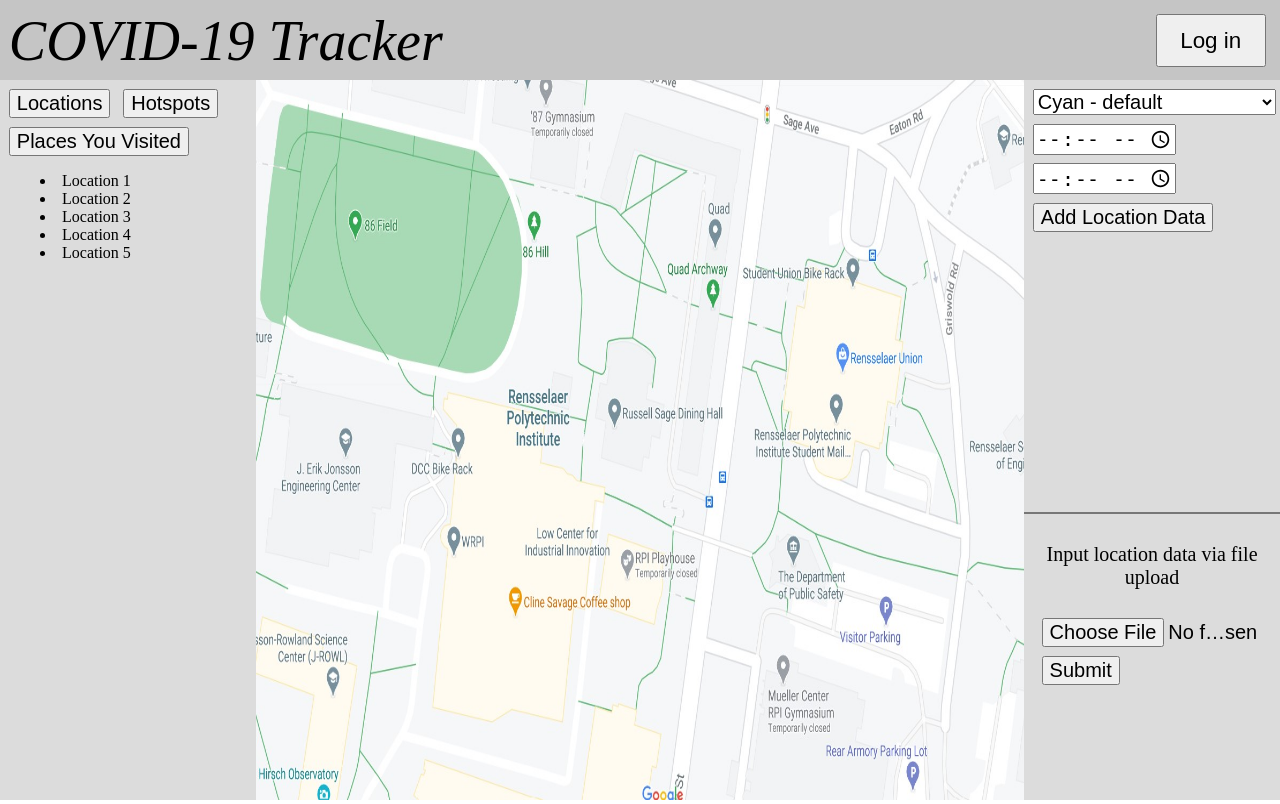
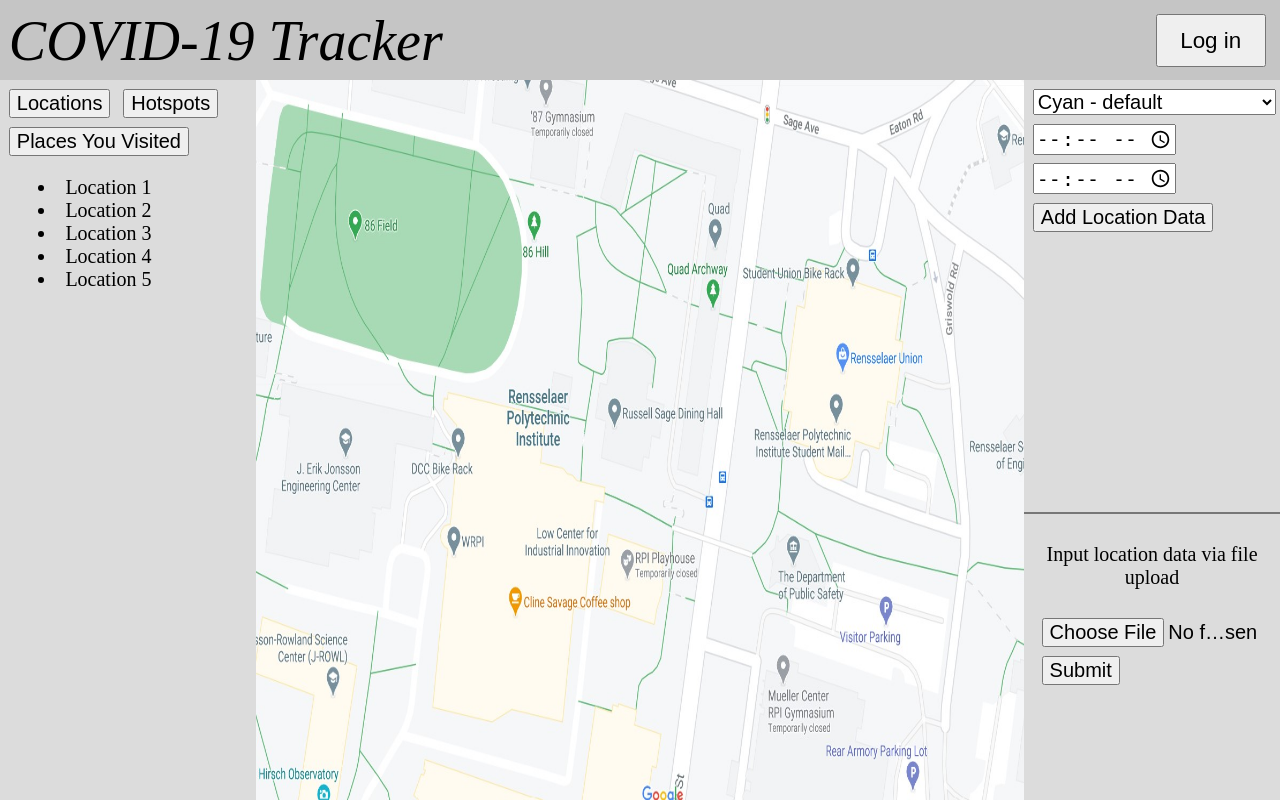
Before and after one commit to litala123/covid-sleuth, a PHP site: page / in a window 1280 px wide. Run offline with PHP 8.4, Linux system fonts and the light colour scheme.

Commit message:
Minor updates - Andrew L'Italien

```diff
--- a/style.css
+++ b/style.css
@@ -87,3 +87,8 @@ p {
   text-align: center;
   font-size: 2.5vh;
 }
+
+ul {
+  font-size: 2.5vh;
+  padding-inline-start: 3vw;
+}
```
Also changed, not shown: 1 other file.
